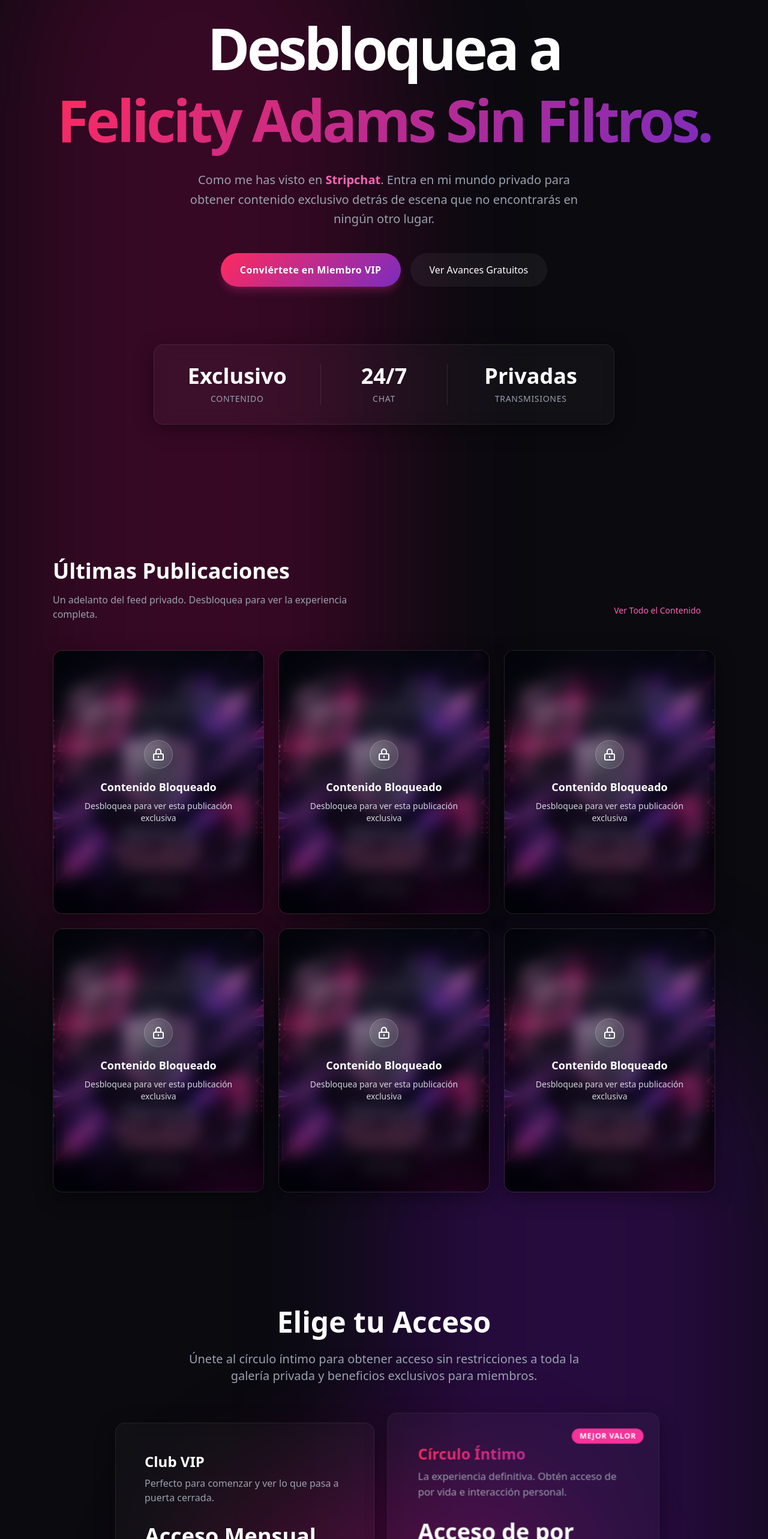
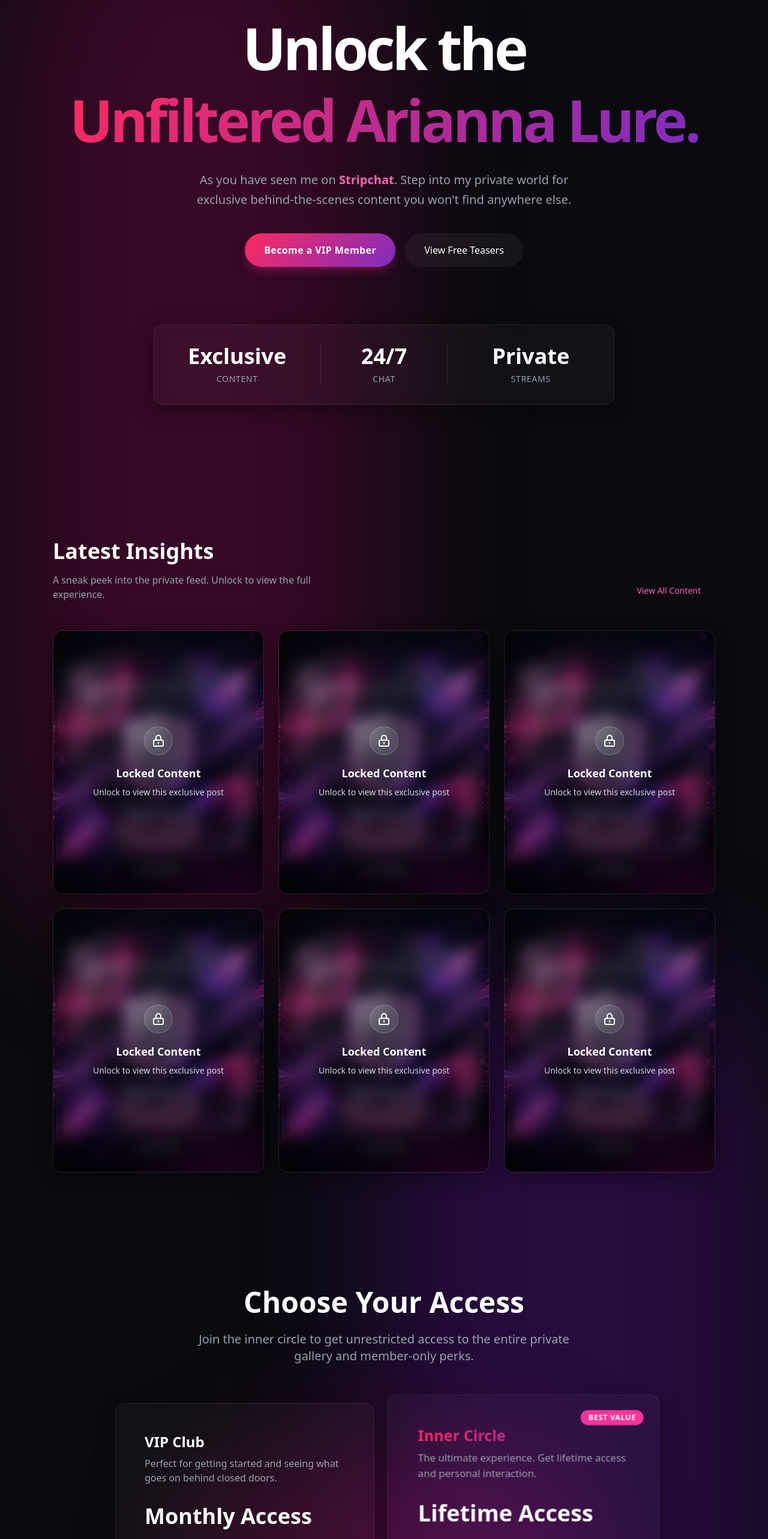
Before and after one commit to Modelfitkudi/Professional, a Next.js app: page / in a window 1280 px wide. Shown: the part 220-2786 px from the top of the page at 60% size. Built offline with nearby package versions, Linux system fonts and the light colour scheme.

Commit message:
feat: rename alias to Arianna Lure and update social reference to Stripchat

```diff
--- a/src/app/page.tsx
+++ b/src/app/page.tsx
@@ -6,20 +6,20 @@ export default function Home() {
             {/* Navigation Bar */}
             <nav className="w-full max-w-6xl mx-auto px-4 md:px-6 py-4 md:py-6 flex justify-between items-center z-50">
                 <div className="text-xl md:text-2xl font-bold tracking-tight gradient-text">
-                    FELICITY ADAMS<span className="text-white font-light">EXCLUSIVE</span>
+                    ARIANNA<span className="text-white font-light">EXCLUSIVE</span>
                 </div>
                 <div className="flex gap-6 items-center">
                     <Link href="#content" className="text-sm uppercase tracking-wider text-gray-400 hover:text-white transition-colors">
-                        Galería
+                        Gallery
                     </Link>
                     <Link href="#pricing" className="text-sm uppercase tracking-wider text-gray-400 hover:text-white transition-colors">
-                        Acceso
+                        Access
                     </Link>
                     <Link
                         href="#join"
                         className="px-6 py-2 rounded-full bg-white/10 border border-white/20 text-sm font-medium hover:bg-white/20 transition-all hover-glow"
                     >
-                        Iniciar Sesión
+                        Sign In
                     </Link>
                 </div>
             </nav>
@@ -27,40 +27,40 @@ export default function Home() {
             {/* Hero Section */}
             <section className="relative w-full max-w-6xl mx-auto px-4 md:px-6 pt-16 md:pt-24 pb-20 md:pb-32 flex flex-col items-center text-center z-10">
                 <div className="inline-block py-1 px-3 rounded-full border border-pink-500/30 bg-pink-500/10 text-pink-400 text-xs font-semibold tracking-widest uppercase mb-8">
-                    La Plataforma Oficial | Chandigarh 📍
+                    The Official Platform | Chandigarh 📍
                 </div>
 
                 <h1 className="text-5xl sm:text-6xl md:text-8xl font-bold tracking-tighter mb-4 md:mb-6 leading-tight">
-                    Desbloquea a <br className="hidden md:block" />
-                    <span className="gradient-text">Felicity Adams Sin Filtros.</span>
+                    Unlock the <br className="hidden md:block" />
+                    <span className="gradient-text">Unfiltered Arianna Lure.</span>
                 </h1>
 
                 <p className="text-base sm:text-lg md:text-xl text-gray-400 max-w-2xl mx-auto mb-8 md:mb-10 leading-relaxed">
-                    Como me has visto en <span className="text-pink-400 font-semibold hover:underline cursor-pointer">Stripchat</span>. Entra en mi mundo privado para obtener contenido exclusivo detrás de escena que no encontrarás en ningún otro lugar.
+                    As you have seen me on <span className="text-pink-400 font-semibold hover:underline cursor-pointer">Stripchat</span>. Step into my private world for exclusive behind-the-scenes content you won't find anywhere else.
                 </p>
 
                 <div className="flex flex-col sm:flex-row gap-4 items-center justify-center">
                     <button className="px-8 py-4 rounded-full gradient-bg text-white font-bold tracking-wide hover-lift shadow-lg shadow-pink-500/25 w-full sm:w-auto">
-                        Conviértete en Miembro VIP
+                        Become a VIP Member
                     </button>
                     <button className="px-8 py-4 rounded-full bg-white/5 border border-white/10 text-white font-medium hover:bg-white/10 transition-colors w-full sm:w-auto">
-                        Ver Avances Gratuitos
+                        View Free Teasers
                     </button>
                 </div>
 
                 {/* Decorative glass stats panel */}
                 <div className="mt-16 md:mt-24 grid grid-cols-3 gap-2 md:gap-8 w-full max-w-3xl glass-panel p-4 md:p-8 hover-lift overflow-hidden">
                     <div className="flex flex-col items-center text-center">
-                        <span className="text-2xl sm:text-3xl md:text-4xl font-bold text-white mb-1 md:mb-2">Exclusivo</span>
-                        <span className="text-[10px] sm:text-xs md:text-sm text-gray-400 uppercase tracking-wider">Contenido</span>
+                        <span className="text-2xl sm:text-3xl md:text-4xl font-bold text-white mb-1 md:mb-2">Exclusive</span>
+                        <span className="text-[10px] sm:text-xs md:text-sm text-gray-400 uppercase tracking-wider">Content</span>
                     </div>
                     <div className="flex flex-col items-center text-center border-x border-white/10 px-1">
                         <span className="text-2xl sm:text-3xl md:text-4xl font-bold text-white mb-1 md:mb-2">24/7</span>
                         <span className="text-[10px] sm:text-xs md:text-sm text-gray-400 uppercase tracking-wider">Chat</span>
                     </div>
                     <div className="flex flex-col items-center text-center">
-                        <span className="text-2xl sm:text-3xl md:text-4xl font-bold text-white mb-1 md:mb-2">Privadas</span>
-                        <span className="text-[10px] sm:text-xs md:text-sm text-gray-400 uppercase tracking-wider">Transmisiones</span>
+                        <span className="text-2xl sm:text-3xl md:text-4xl font-bold text-white mb-1 md:mb-2">Private</span>
+                        <span className="text-[10px] sm:text-xs md:text-sm text-gray-400 uppercase tracking-wider">Streams</span>
                     </div>
                 </div>
             </section>
@@ -69,11 +69,11 @@ export default function Home() {
             <section id="content" className="w-full max-w-6xl mx-auto px-4 md:px-6 py-16 md:py-24 z-10">
                 <div className="flex flex-col md:flex-row justify-between items-start md:items-end mb-8 md:mb-12 gap-4">
                     <div>
-                        <h2 className="text-3xl md:text-4xl font-bold mb-2 md:mb-4">Últimas Publicaciones</h2>
-                        <p className="text-gray-400 max-w-lg text-sm md:text-base">Un adelanto del feed privado. Desbloquea para ver la experiencia completa.</p>
+                        <h2 className="text-3xl md:text-4xl font-bold mb-2 md:mb-4">Latest Insights</h2>
+                        <p className="text-gray-400 max-w-lg text-sm md:text-base">A sneak peek into the private feed. Unlock to view the full experience.</p>
                     </div>
                     <button className="w-full md:w-auto px-6 py-3 md:py-2 rounded-full border border-pink-500/30 text-pink-400 text-sm font-medium hover:bg-pink-500/10 transition-colors">
-                        Ver Todo el Contenido
+                        View All Content
                     </button>
                 </div>
 
@@ -93,8 +93,8 @@ export default function Home() {
                                         <path strokeLinecap="round" strokeLinejoin="round" strokeWidth={2} d="M12 15v2m-6 4h12a2 2 0 002-2v-6a2 2 0 00-2-2H6a2 2 0 00-2 2v6a2 2 0 002 2zm10-10V7a4 4 0 00-8 0v4h8z" />
                                     </svg>
                                 </div>
-                                <h3 className="text-white font-bold text-lg mb-2">Contenido Bloqueado</h3>
-                                <p className="text-sm text-gray-300">Desbloquea para ver esta publicación exclusiva</p>
+                                <h3 className="text-white font-bold text-lg mb-2">Locked Content</h3>
+                                <p className="text-sm text-gray-300">Unlock to view this exclusive post</p>
                             </div>
                         </div>
                     ))}
@@ -103,8 +103,8 @@ export default function Home() {
 
             {/* Pricing Section WITHOUT Prices */}
             <section id="pricing" className="w-full max-w-6xl mx-auto px-4 md:px-6 py-16 md:py-24 mb-16 md:mb-24 z-10 flex flex-col items-center">
-                <h2 className="text-3xl sm:text-4xl md:text-5xl font-bold text-center mb-4 md:mb-6">Elige tu Acceso</h2>
-                <p className="text-lg md:text-xl text-gray-400 text-center max-w-2xl mb-12 md:mb-16">Únete al círculo íntimo para obtener acceso sin restricciones a toda la galería privada y beneficios exclusivos para miembros.</p>
+                <h2 className="text-3xl sm:text-4xl md:text-5xl font-bold text-center mb-4 md:mb-6">Choose Your Access</h2>
+                <p className="text-lg md:text-xl text-gray-400 text-center max-w-2xl mb-12 md:mb-16">Join the inner circle to get unrestricted access to the entire private gallery and member-only perks.</p>
 
                 <div className="grid grid-cols-1 lg:grid-cols-2 gap-8 w-full max-w-4xl relative">
 
@@ -113,14 +113,14 @@ export default function Home() {
 
                     {/* Standard Tier */}
                     <div className="glass-panel p-6 md:p-8 lg:p-12 flex flex-col hover-lift">
-                        <h3 className="text-2xl font-bold mb-2 text-white">Club VIP</h3>
-                        <p className="text-gray-400 mb-6 md:mb-8 md:h-12 text-sm md:text-base">Perfecto para comenzar y ver lo que pasa a puerta cerrada.</p>
+                        <h3 className="text-2xl font-bold mb-2 text-white">VIP Club</h3>
+                        <p className="text-gray-400 mb-6 md:mb-8 md:h-12 text-sm md:text-base">Perfect for getting started and seeing what goes on behind closed doors.</p>
                         <div className="flex items-baseline mb-6 md:mb-8">
-                            <span className="text-3xl md:text-4xl font-bold text-white">Acceso Mensual</span>
+                            <span className="text-3xl md:text-4xl font-bold text-white">Monthly Access</span>
                         </div>
 
                         <ul className="space-y-3 md:space-y-4 mb-8 md:mb-10 flex-1">
-                            {['Acceso completo a la galería premium', 'Actualizaciones exclusivas semanales', 'Acceso a mensajes directos', 'Cancela en cualquier momento'].map((feature, i) => (
+                            {['Full access to premium gallery', 'Weekly exclusive updates', 'Direct messaging access', 'Cancel anytime'].map((feature, i) => (
                                 <li key={i} className="flex items-start text-gray-300 text-sm md:text-base">
                                     <svg className="w-5 h-5 text-pink-500 mr-3 shrink-0 mt-0.5" fill="none" stroke="currentColor" viewBox="0 0 24 24"><path strokeLinecap="round" strokeLinejoin="round" strokeWidth="2" d="M5 13l4 4L19 7"></path></svg>
                                     <span>{feature}</span>
@@ -129,7 +129,7 @@ export default function Home() {
                         </ul>
 
                         <button className="w-full py-3 md:py-4 rounded-xl border border-white/20 hover:bg-white/10 text-white font-bold transition-all text-center">
-                            Suscríbete al VIP
+                            Subscribe to VIP
                         </button>
                     </div>
 
@@ -137,17 +137,17 @@ export default function Home() {
                     <div className="glass-panel p-6 md:p-8 lg:p-12 flex flex-col relative overflow-hidden transform lg:scale-105 border-pink-500/50 hover-lift hover-glow shadow-pink-500/10 shadow-lg md:shadow-2xl">
                         {/* Best value tag */}
                         <div className="absolute top-6 right-6 px-3 py-1 bg-pink-500 text-white text-xs font-bold uppercase tracking-wider rounded-full">
-                            Mejor Valor
+                            Best Value
                         </div>
 
-                        <h3 className="text-2xl font-bold mb-2 gradient-text">Círculo Íntimo</h3>
-                        <p className="text-gray-400 mb-6 md:mb-8 md:h-12 text-sm md:text-base">La experiencia definitiva. Obtén acceso de por vida e interacción personal.</p>
+                        <h3 className="text-2xl font-bold mb-2 gradient-text">Inner Circle</h3>
+                        <p className="text-gray-400 mb-6 md:mb-8 md:h-12 text-sm md:text-base">The ultimate experience. Get lifetime access and personal interaction.</p>
                         <div className="flex items-baseline mb-6 md:mb-8">
-                            <span className="text-3xl md:text-4xl font-bold text-white">Acceso de por Vida</span>
+                            <span className="text-3xl md:text-4xl font-bold text-white">Lifetime Access</span>
                         </div>
 
                         <ul className="space-y-3 md:space-y-4 mb-8 md:mb-10 flex-1">
-                            {['Acceso para siempre a TODO el contenido', 'Mensajería 1 a 1 prioritaria', 'Transmisiones privadas en vivo mensuales', 'Solicitudes de contenido personalizado', 'Rol VIP en Discord'].map((feature, i) => (
+                            {['Forever access to ALL content', 'Priority 1-on-1 messaging', 'Monthly private live streams', 'Custom content requests', 'VIP discord role'].map((feature, i) => (
                                 <li key={i} className="flex items-start text-gray-300 text-sm md:text-base">
                                     <svg className="w-5 h-5 text-purple-400 mr-3 shrink-0 mt-0.5" fill="none" stroke="currentColor" viewBox="0 0 24 24"><path strokeLinecap="round" strokeLinejoin="round" strokeWidth="2" d="M5 13l4 4L19 7"></path></svg>
                                     <span>{feature}</span>
@@ -156,7 +156,7 @@ export default function Home() {
                         </ul>
 
                         <button className="w-full py-3 md:py-4 rounded-xl gradient-bg text-white font-bold transition-transform hover:scale-[1.02] shadow-lg shadow-pink-500/25">
-                            Desbloquear Todo el Acceso
+                            Unlock All Access
                         </button>
                     </div>
                 </div>
@@ -165,20 +165,20 @@ export default function Home() {
             {/* Footer */}
             <footer className="w-full border-t border-white/10 py-8 md:py-12 px-4 md:px-6 mt-auto flex flex-col items-center glass-panel rounded-none z-10">
                 <div className="text-2xl font-bold tracking-tight mb-6">
-                    FELICITY ADAMS<span className="text-white font-light">EXCLUSIVE</span>
+                    ARIANNA<span className="text-white font-light">EXCLUSIVE</span>
                 </div>
                 <p className="text-gray-500 text-sm mb-8 text-center max-w-md">
-                    Contenido premium. Todos los derechos reservados. No distribuyas ni reproduzcas el contenido.
+                    Premium content. All rights reserved. Do not distribute or reproduce content.
                 </p>
                 <div className="flex gap-6 mb-8">
-                    {['Stripchat', 'Instagram', 'Twitter', 'Términos', 'Privacidad'].map((item) => (
+                    {['Stripchat', 'Instagram', 'Twitter', 'Terms', 'Privacy'].map((item) => (
                         <Link key={item} href="#" className="text-xs uppercase tracking-wider text-gray-500 hover:text-white transition-colors">
                             {item}
                         </Link>
                     ))}
                 </div>
                 <p className="text-gray-600 text-xs text-center">
-                    &copy; {new Date().getFullYear()} Felicity Adams Exclusive. Creado para los mejores fans.
+                    &copy; {new Date().getFullYear()} Arianna Lure Exclusive. Built for top fans.
                 </p>
             </footer>
         </main>
```
